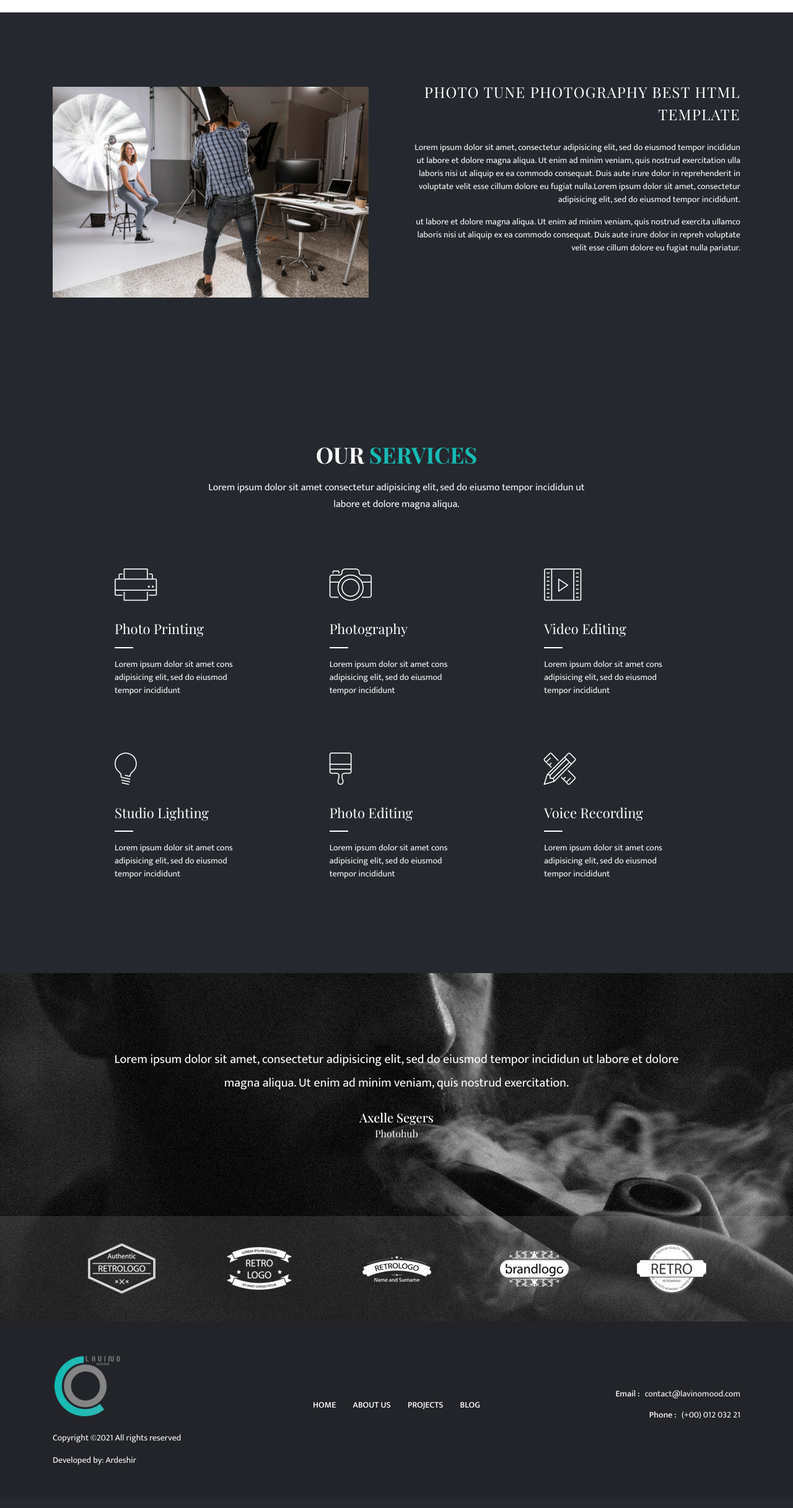
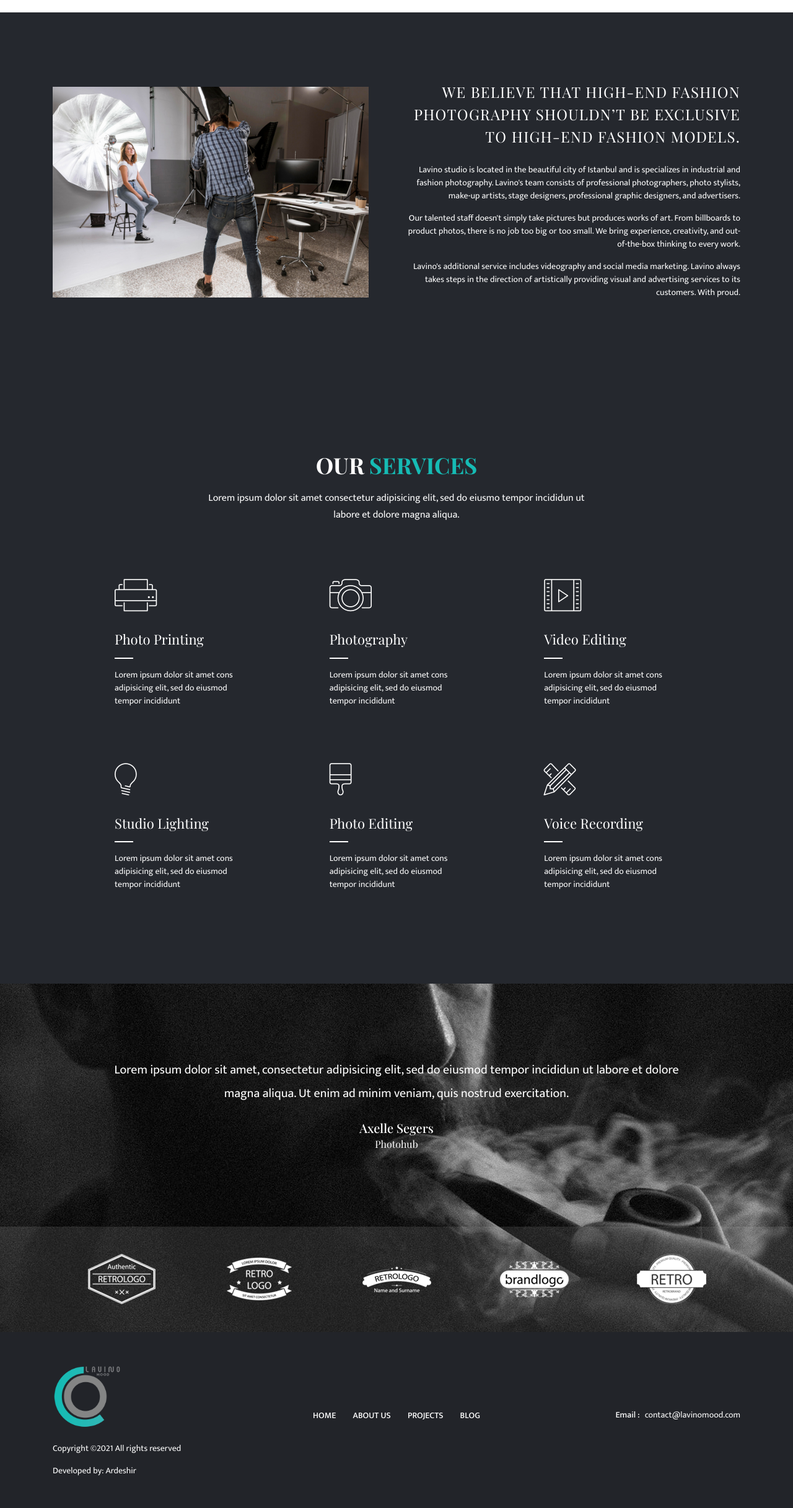
Before and after one commit to Ardeshir21/LaVino, a Django app: template apps/baseApp/templates/baseApp/layouts/photohub/LTR/index.html in a window 1280 px wide. Shown: the part 130-2563 px from the top of the page at 62% size. Before the commit the page ends 2494 px from the top, so only its background shows below. Run offline with Django 3.2, Linux system fonts and the light colour scheme; the template is opened without the code that fills it, so the values that code supplies are empty; style sheets or scripts are compiled from the project's sources; parts of the project's set-up code (start-up, migrations or seed data) failed here and were passed over; some libraries are stand-ins or nearby versions.

Commit message:
edit template

```diff
--- a/apps/baseApp/templates/baseApp/layouts/photohub/LTR/base.html
+++ b/apps/baseApp/templates/baseApp/layouts/photohub/LTR/base.html
@@ -149,7 +149,7 @@
 							<div class="footer__contact">
 								<ul>
 									<li>{% trans "Email" %} :<a href="mailto:contact@lavinomood.com"> contact@lavinomood.com</a></li>
-									<li>{% trans "Phone" %} :<a href="callto:+000258028364"> (+00) 012 032 21</a></li>
+									<!-- <li>{% trans "Phone" %} :<a href="callto:+000258028364"> (+00) 012 032 21</a></li> -->
 								</ul>
 							</div>
 						</div>
--- a/apps/baseApp/templates/baseApp/layouts/photohub/LTR/index.html
+++ b/apps/baseApp/templates/baseApp/layouts/photohub/LTR/index.html
@@ -84,9 +84,10 @@
 					</div>
 					<div class="col-lg-6 col-12">
 						<div class="about__content">
-							<h3 class="text-uppercase">photo tune photography best html template</h3>
-							<p>Lorem ipsum dolor sit amet, consectetur adipisicing elit, sed do eiusmod tempor incididun ut labore et dolore magna aliqua. Ut enim ad minim veniam, quis nostrud exercitation ulla laboris nisi ut aliquip ex ea commodo consequat. Duis aute irure dolor in reprehenderit in voluptate velit esse cillum dolore eu fugiat nulla.Lorem ipsum dolor sit amet, consectetur adipisicing elit, sed do eiusmod tempor incididunt.</p>
-							<p>ut labore et dolore magna aliqua. Ut enim ad minim veniam, quis nostrud exercita ullamco laboris nisi ut aliquip ex ea commodo consequat. Duis aute irure dolor in repreh voluptate velit esse cillum dolore eu fugiat nulla pariatur. </p>
+							<h3 class="text-uppercase">We believe that high-end fashion photography shouldn’t be exclusive to high-end fashion models.</h3>
+							<p>Lavino studio is located in the beautiful city of Istanbul and is specializes in industrial and fashion photography. Lavino's team consists of professional photographers, photo stylists, make-up artists, stage designers, professional graphic designers, and advertisers.</p>
+							<p>Our talented staff doesn't simply take pictures but produces works of art. From billboards to product photos, there is no job too big or too small. We bring experience, creativity, and out-of-the-box thinking to every work. </p>
+							<p>Lavino's additional service includes videography and social media marketing. Lavino always takes steps in the direction of artistically providing visual and advertising services to its customers. With proud.</p>
 						</div>
 					</div>
 				</div>
--- a/apps/baseApp/templates/baseApp/layouts/photohub/RTL/base.html
+++ b/apps/baseApp/templates/baseApp/layouts/photohub/RTL/base.html
@@ -149,7 +149,7 @@
 							<div class="footer__contact">
 								<ul>
 									<li>ایمیل :<a href="mailto:contact@lavinomood.com"> contact@lavinomood.com</a></li>
-									<li>تلفن تماس :<a href="callto:+905454545287"> 45 45 287 (545) 90+</a></li>
+									<!-- <li>تلفن تماس :<a href="callto:+905454545287"> 45 45 287 (545) 90+</a></li> -->
 								</ul>
 							</div>
 						</div>
```
Also changed, not shown: apps/baseApp/templates/baseApp/layouts/photohub/LTR/about_us.html (+4 -3 lines), apps/baseApp/templates/baseApp/layouts/photohub/RTL/about_us.html (+4 -3 lines), apps/baseApp/templates/baseApp/layouts/photohub/RTL/index.html (+4 -3 lines).
